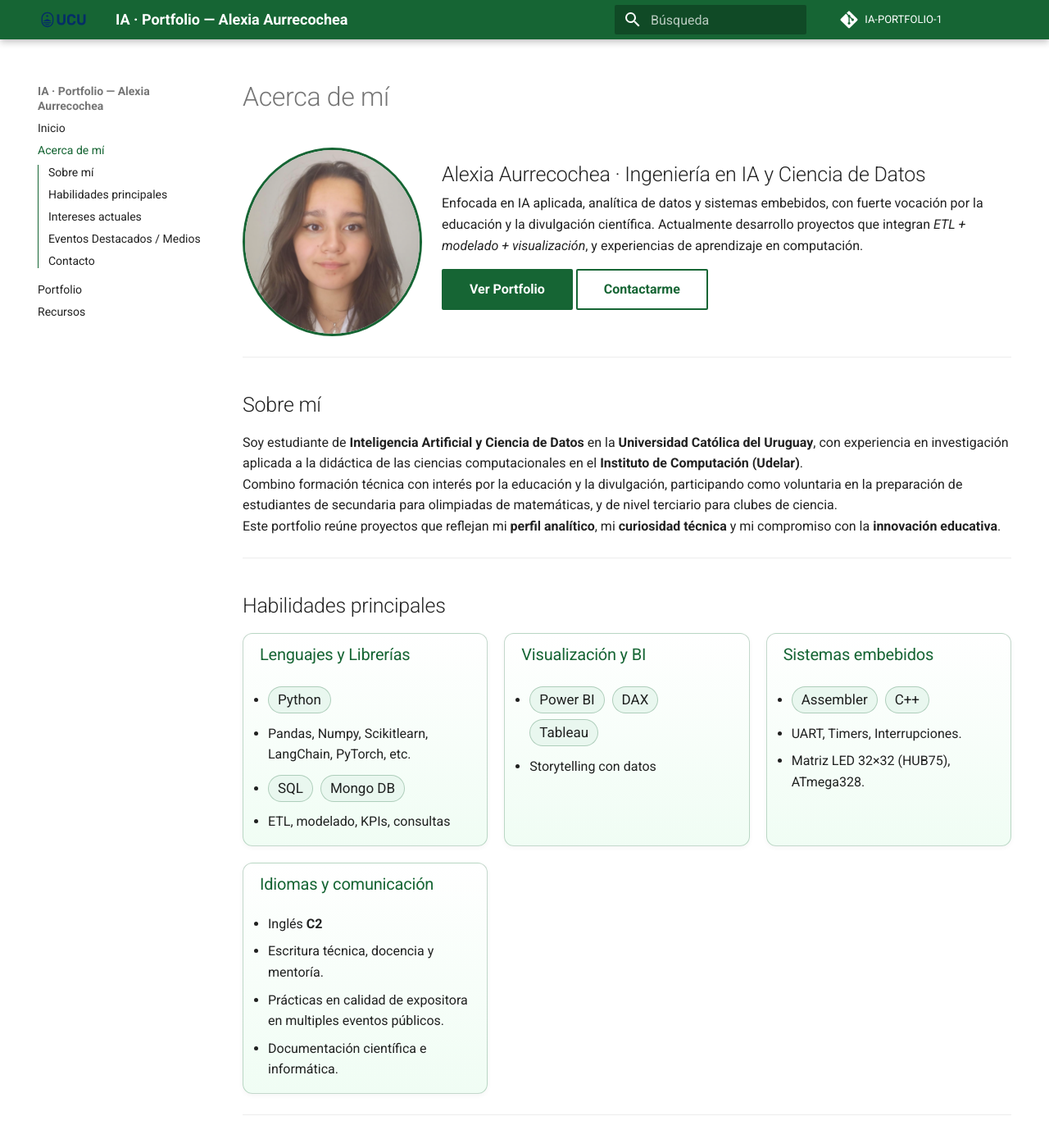
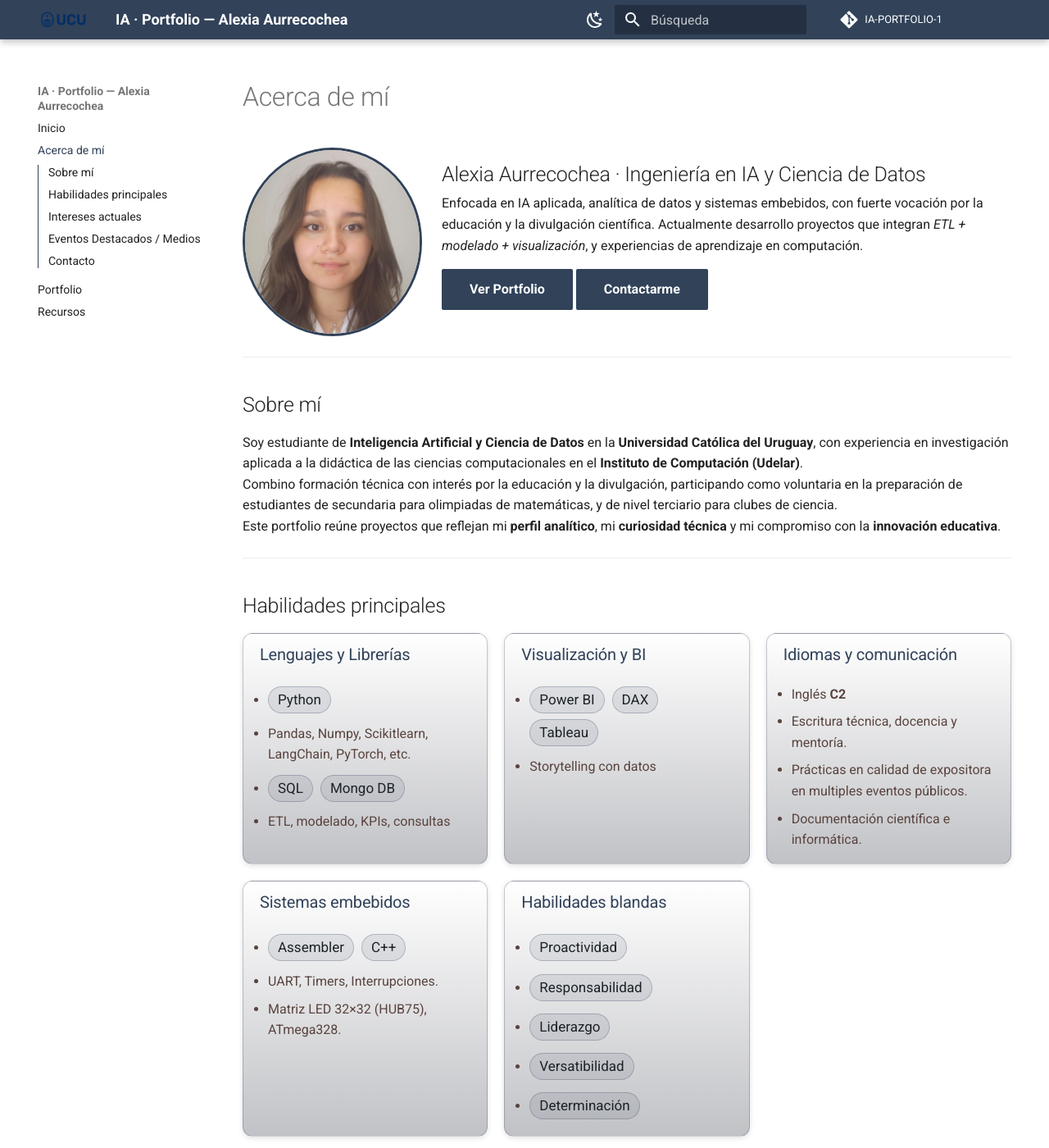
Before and after one commit to aleaurre/Ingenieria_de_Datos, an MkDocs documentation site: the page built from docs/acerca.md, in a window 1280 px wide and 1400 px high. Shown: the whole window at 82% size. Built offline with MkDocs 1.6.1 and Material for MkDocs 9.7.7, drawn with Linux system fonts in a browser that asks for light colours; comment, search, counter and statistics services are not loaded.

Commit message:
Acerca Version Final

```diff
--- a/docs/acerca.md
+++ b/docs/acerca.md
@@ -16,7 +16,7 @@ date: 2025-01-01
       <a class="md-button md-button--primary" href="../portfolio/">
         Ver Portfolio
       </a>
-      <a class="md-button" href="mailto:alexia.aurrecochea@correo.ucu.edu.uy">
+      <a class="md-button md-button--primary" href="../acerca/#contacto">
         Contactarme
       </a>
     </p>
@@ -55,6 +55,16 @@ Este portfolio reúne proyectos que reflejan mi **perfil analítico**, mi **curi
 </div>
 
 <div class="x-card">
+<h3>Idiomas y comunicación</h3>
+<ul class="list-clean">
+  <li>Inglés <strong>C2</strong></li>
+  <li>Escritura técnica, docencia y mentoría.</li>
+  <li>Prácticas en calidad de expositora en multiples eventos públicos.</li>
+  <li>Documentación científica e informática.</li>
+</ul>
+</div>
+
+<div class="x-card">
 <h3>Sistemas embebidos</h3>
 <ul class="list-clean">
   <li><span class="pill">Assembler</span> <span class="pill">C++</span></li>
@@ -64,12 +74,13 @@ Este portfolio reúne proyectos que reflejan mi **perfil analítico**, mi **curi
 </div>
 
 <div class="x-card">
-<h3>Idiomas y comunicación</h3>
+<h3>Habilidades blandas</h3>
 <ul class="list-clean">
-  <li>Inglés <strong>C2</strong></li>
-  <li>Escritura técnica, docencia y mentoría.</li>
-  <li>Prácticas en calidad de expositora en multiples eventos públicos.</li>
-  <li>Documentación científica e informática.</li>
+  <li><span class="pill">Proactividad</span></li>
+  <li><span class="pill">Responsabilidad</span></li>
+  <li><span class="pill">Liderazgo</span></li>
+  <li><span class="pill">Versatibilidad</span></li>
+  <li><span class="pill">Determinación</span></li>
 </ul>
 </div>
 
@@ -128,4 +139,4 @@ Este portfolio reúne proyectos que reflejan mi **perfil analítico**, mi **curi
 - [GitHub](https://github.com/aleaurre)
 
 
-[Descargar CV](assets/CV_Alexia.pdf){ .md-button .md-button--primary .cv-btn }
+[Descargar CV](assets/CV_AlexiaAurrecochea.pdf){ .md-button .md-button--primary .cv-btn }
--- a/docs/assets/extra.css
+++ b/docs/assets/extra.css
@@ -1,46 +1,65 @@
 /* ============================================================================
-   THEME OVERRIDES — Material for MkDocs
-   Paleta en escala de VERDES + componentes del portfolio (hero, skills, galería)
+   PALETA + DISEÑO (SIN CAMBIAR LAYOUT)
+   Paleta personalizada:
+     #314259 (primario) · #C1C2C6 (claro) · #1C2226 (oscuro)
+     #735443 (acento)  · #59433E (secundario)
+   Soporta CLARO (default) y OSCURO (slate) – mismo diseño de tarjetas/burbujas
    ============================================================================ */
 
-/* ---------------------------------------------------------------------------
-   1) Paleta de colores (escala de verdes)
-   Estas variables reemplazan el color primario del tema.
-   --------------------------------------------------------------------------- */
+/* ---------- MODO CLARO (scheme: default) ---------------------------------- */
 :root{
-  /* Verde principal (accesible sobre blanco) */
-  --md-primary-fg-color:        #166534;   /* verde bosque */
-  --md-primary-fg-color--light: #22c55e;   /* verde claro/éxito */
-  --md-primary-fg-color--dark:  #0b3d24;   /* verde muy oscuro */
-  --md-accent-fg-color:         #10b981;   /* acento/hover */
+  /* Primario + acento */
+  --md-primary-fg-color:        #314259;        /* azul navy */
+  --md-primary-fg-color--light: #735443;        /* usamos acento como hover */
+  --md-primary-fg-color--dark:  #314259;
+  --md-accent-fg-color:         #735443;        /* marrón cálido */
 
-  /* Altura del logo en el header */
+  /* Superficies, texto y bordes */
+  --surface-1: #C1C2C6;                           /* fondo general */
+  --surface-2: #ffffff;                            /* tarjetas (claro) */
+  --surface-3: #e6e7ea;                            /* resaltado/hover suave */
+  --border-1:  rgba(49,66,89,.28);                 /* del primario */
+  --shadow-1:  rgba(0,0,0,.12);
+  --text-1:    #1C2226;                            /* principal (oscuro) */
+  --text-2:    #59433E;                            /* secundario */
+  --pill-bg:   rgba(49,66,89,.10);                 /* fondo pills */
+
   --md-logo-height: 26px;
 }
 
-/* (Opcional) Ajustes de la paleta en modo oscuro del tema Material */
+/* ---------- MODO OSCURO (scheme: slate) ----------------------------------- */
 [data-md-color-scheme="slate"]{
-  --md-primary-fg-color:        #19924f;
-  --md-primary-fg-color--light: #34d399;
-  --md-primary-fg-color--dark:  #0b3d24;
-  --md-accent-fg-color:         #34d399;
+  --md-primary-fg-color:        #314259;         /* mantenemos navy */
+  --md-primary-fg-color--light: #735443;         /* hover/acento */
+  --md-primary-fg-color--dark:  #1C2226;
+  --md-accent-fg-color:         #735443;
+
+  --surface-1: #1C2226;                            /* fondo marino oscuro */
+  --surface-2: #232a31;                            /* tarjeta (un tono ↑) */
+  --surface-3: #2c343c;                            /* hover/énfasis */
+  --border-1:  rgba(49,66,89,.45);                 /* borde más visible */
+  --shadow-1:  rgba(0,0,0,.50);
+  --text-1:    #C1C2C6;                            /* texto principal claro */
+  --text-2:    rgba(193,194,198,.78);              /* secundario */
+  --pill-bg:   rgba(49,66,89,.25);                 /* pill en oscuro */
 }
 
 /* ---------------------------------------------------------------------------
-   2) Botón primario del tema (más notorio con el verde)
+   Botón primario del tema (mismo diseño)
    --------------------------------------------------------------------------- */
 a.md-button.md-button--primary{
   background: var(--md-primary-fg-color);
   border-color: var(--md-primary-fg-color);
+  color: #fff;
 }
 a.md-button.md-button--primary:hover{
   background: var(--md-accent-fg-color);
   border-color: var(--md-accent-fg-color);
 }
+.cv-btn{ margin-top: 1rem; } /* separación del botón de CV */
 
 /* ---------------------------------------------------------------------------
-   3) HERO — avatar + texto
-   Usá en el Markdown un bloque .profile-hero (ya lo tenés).
+   HERO — avatar + texto (mantengo tamaño que tenías en este archivo)
    --------------------------------------------------------------------------- */
 .profile-hero{
   display: flex;
@@ -49,7 +68,6 @@ a.md-button.md-button--primary:hover{
   margin: 0 0 1rem 0;
 }
 .profile-hero img{
-  /* Avatar adaptable. Subí/bajá el primer valor para mínimo y el último para máximo */
   width: clamp(160px, 18vw, 230px);
   height: clamp(160px, 18vw, 230px);
   border-radius: 50%;
@@ -58,175 +76,120 @@ a.md-button.md-button--primary:hover{
 }
 
 /* ---------------------------------------------------------------------------
-   4) Grids y Cards — nombres propios (prefijo x-) para evitar choques con Material
-   Si aún usás .cards-grid .card en el HTML, dejamos reglas de compatibilidad.
+   Grids y Cards — mismas clases y layout
    --------------------------------------------------------------------------- */
 
-/* 4.1) Contenedor de tarjetas (grid responsive) */
+/* Grid responsivo */
 .x-cards-grid,
-.cards-grid{ /* compat: si usás .cards-grid */
+.cards-grid{
   display: grid;
   grid-template-columns: repeat(auto-fit, minmax(260px, 1fr));
   gap: 1rem;
 }
 
-/* 4.2) Card base (sin padding; la imagen cubre al tope) */
+/* Card base (imagen arriba) */
 .x-card,
-.cards-grid .card{ /* compat */
+.cards-grid .card{
   display: flex;
   flex-direction: column;
   padding: 0;
   border-radius: 12px;
   overflow: hidden;
-  border: 1px solid rgba(22, 101, 52, .25);           /* verde translúcido */
-  background: #fff;
-  box-shadow: 0 2px 6px rgba(0,0,0,.04);
+  background: var(--surface-2);
+  border: 1px solid var(--border-1);
+  box-shadow: 0 2px 6px var(--shadow-1);
   transition: transform .12s ease, box-shadow .12s ease, border-color .12s ease;
 }
-
-/* Efecto hover sutil (eleva y refuerza el borde) */
 .x-card:hover,
 .cards-grid .card:hover{
   transform: translateY(-2px);
-  box-shadow: 0 6px 18px rgba(0,0,0,.08);
-  border-color: rgba(22, 101, 52, .4);
+  box-shadow: 0 6px 18px var(--shadow-1);
+  border-color: var(--md-primary-fg-color);
 }
 
-/* 4.3) Imágenes de card: sin gaps y con altura consistente
-   - display:block elimina el “espacio fantasma” bajo <img>
-   - line-height:0 es cinturón y tirantes
-*/
+/* Imagen sin gap y altura consistente */
 .x-card img,
-.cards-grid .card img{ /* compat */
+.cards-grid .card img{
   display: block;
   width: 100%;
-  height: 200px;               /* ajustá 180–220 según tus fotos */
+  height: 200px;      /* ajustable 180–220 */
   object-fit: cover;
   line-height: 0;
 }
 
 /* ---------------------------------------------------------------------------
-   5) Cards de HABILIDADES (variación con pills)
-   En el HTML: <div class="x-cards-grid skills"> … <div class="x-card"> … </div>
+   HABILIDADES — cards con degradado suave + pills
    --------------------------------------------------------------------------- */
 .x-cards-grid.skills .x-card,
-.cards-grid.skills .card{ /* compat */
-  border: 1px solid rgba(22, 101, 52, .25);
-  background: linear-gradient(180deg, #ffffff 0%, #f0fdf4 100%); /* blanco → verde pálido */
+.cards-grid.skills .card{
+  border: 1px solid var(--border-1);
+  background: linear-gradient(180deg, var(--surface-2) 0%, var(--surface-1) 100%);
 }
 .x-cards-grid.skills .x-card h3,
-.cards-grid.skills .card h3{ /* compat */
+.cards-grid.skills .card h3{
   margin: .5rem 1rem 0 1rem;
   color: var(--md-primary-fg-color);
 }
 
-/* Lista compacta sin bullets dentro de las skills */
+/* Lista compacta */
 .list-clean{ list-style: none; margin: .25rem 1rem 1rem 1rem; padding: 0; }
-.list-clean li{ margin: .25rem 0; }
+.list-clean li{ margin: .25rem 0; color: var(--text-2); }
 
-/* Pills (chips) verdes para tecnologías */
+/* Pills/burbujas */
 .pill{
   display: inline-block;
   font-size: .85rem;
   line-height: 1;
   padding: .35rem .55rem;
   border-radius: 999px;
-  border: 1px solid rgba(22, 101, 52, .28);
-  background: #e9f7ef;               /* tono claro de verde */
+  border: 1px solid var(--border-1);
+  background: var(--pill-bg);
+  color: var(--text-1);
   margin: .18rem .25rem .18rem 0;
 }
 
 /* ---------------------------------------------------------------------------
-   6) Cards de la GALERÍA / MEDIOS (variación con pie/caption verde)
-   En el HTML: <div class="x-cards-grid media"> … <div class="x-card"> … </div>
+   GALERÍA / MEDIOS — franja inferior con el primario
    --------------------------------------------------------------------------- */
 .x-cards-grid.media .x-card,
-.cards-grid.media .card{ /* compat */
-  /* ya heredan de .x-card/.card base */
+.cards-grid.media .card{
+  /* heredan de card base */
 }
 
 .x-caption,
-.cards-grid.media .card .caption{ /* compat */
+.cards-grid.media .card .caption{
   margin: 0;
   padding: .9rem 1rem;
-  background: var(--md-primary-fg-color);   /* cinta/pie verde */
+  background: var(--md-primary-fg-color);
   color: #fff;
 }
 .x-caption small,
-.cards-grid.media .card .caption small{ /* compat */
+.cards-grid.media .card .caption small{
   display: block;
   opacity: .92;
   margin-top: .25rem;
   font-weight: 400;
 }
 
-/* ---------------------------------------------------------------------------
-   7) Botón de CV — separación superior suave
-   --------------------------------------------------------------------------- */
-.cv-btn{ margin-top: 1rem; }
+/* Parche anti “bloque blanco” en algunas columnas */
+.md-typeset .cards-grid.media { align-items: stretch; }
+.md-typeset .cards-grid.media > .card::before,
+.md-typeset .cards-grid.media > .card::after { content:none !important; display:none !important; }
+.md-typeset .cards-grid.media > .card{
+  min-height: 0;
+  overflow: hidden;
+  background: var(--surface-2);
+  border: 1px solid var(--border-1);
+  box-shadow: 0 2px 6px var(--shadow-1);
+}
 
 /* ---------------------------------------------------------------------------
-   8) Ajustes responsivos pequeños
+   Ajustes responsivos mínimos
    --------------------------------------------------------------------------- */
-@media (max-width: 640px){
-  .profile-hero{
-    flex-direction: column;
-    align-items: flex-start;
-  }
+@media (max-width: 300px){
+  .profile-hero{ flex-direction: column; align-items: flex-start; }
   .profile-hero img{
-    width: clamp(130px, 40vw, 200px);
-    height: clamp(130px, 40vw, 200px);
+    width: clamp(100px, 30vw, 150px);
+    height: clamp(100px, 30vw, 150px);
   }
 }
-
-/* === PARCHE TARJETAS (galería) — elimina el bloque blanco inferior === */
-
-/* 1) Asegurar layout consistente y sin márgenes “fantasma” */
-.md-typeset .cards-grid.media {
-  align-items: stretch;              /* todas las columnas estiran sus cards */
-}
-.md-typeset .cards-grid.media > .card {
-  display: flex;
-  flex-direction: column;
-  margin: 0;                         /* quita posibles márgenes del tema */
-  padding: 0;
-  border-radius: 12px;
-  overflow: hidden;                  /* recorta cualquier desborde */
-  background: #fff;
-  border: 1px solid rgba(22, 101, 52, .25);
-  box-shadow: 0 2px 6px rgba(0,0,0,.04);
-  min-height: 0;                     /* evita “estiramientos” raros en grid */
-}
-
-/* 2) Si el tema agrega pseudo-elementos a .card, los anulamos */
-.md-typeset .cards-grid.media > .card::before,
-.md-typeset .cards-grid.media > .card::after {
-  content: none !important;
-  display: none !important;
-}
-
-/* 3) Imagen sin “gap” de baseline y altura uniforme */
-.md-typeset .cards-grid.media > .card > img {
-  display: block;
-  width: 100%;
-  height: 200px;                     /* subí/bajá 180–220 según necesites */
-  object-fit: cover;
-  line-height: 0;                    /* cinturón y tirantes contra el gap */
-}
-
-/* 4) Franja/caption verde pegada al borde inferior */
-.md-typeset .cards-grid.media > .card > .caption {
-  margin: 0;                         /* sin márgenes implícitos */
-  padding: 1rem 1.1rem;
-  background: var(--md-primary-fg-color);
-  color: #fff;
-  border-top: 0;
-}
-
-/* 5) Texto secundario dentro del caption */
-.md-typeset .cards-grid.media > .card > .caption small {
-  display: block;
-  opacity: .92;
-  margin-top: .35rem;
-  font-weight: 400;
-}
--- a/mkdocs.yml
+++ b/mkdocs.yml
@@ -17,9 +17,21 @@ theme:
     - toc.integrate
     - content.code.copy
   palette:
-    - scheme: default
-      primary: custom
-      accent: custom
+        - scheme: default
+          primary: custom
+          accent: custom
+          toggle:
+            icon: material/weather-night
+            name: Modo oscuro
+        - scheme: slate
+          primary: custom
+          accent: custom
+          toggle:
+            icon: material/white-balance-sunny
+            name: Modo claro
+extra_css:
+  - assets/extra.css
+
 
 plugins:
   - search
```
